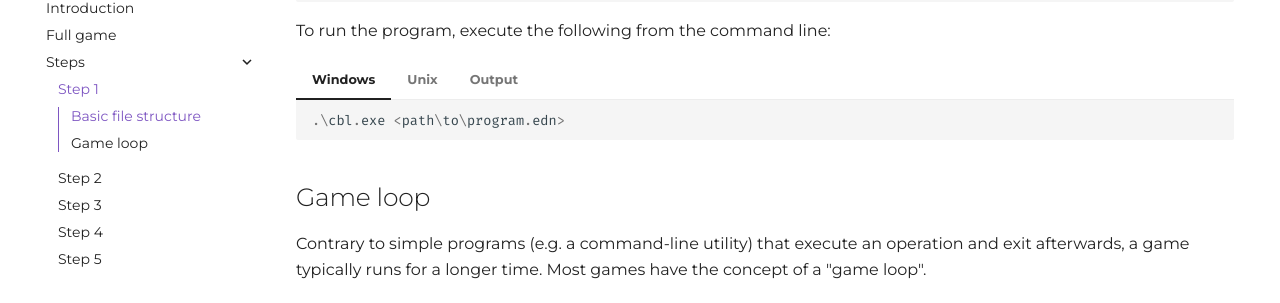
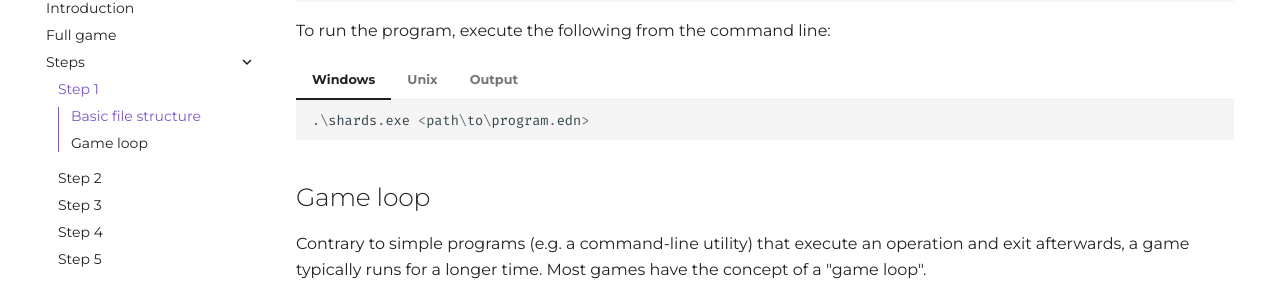
Before and after one commit to fragcolor-xyz/shards-examples, an MkDocs documentation site: the page built from tutorials/snake/steps/step-1.md, in a window 1280 px wide and 900 px high, scrolled down 559 px. Shown: the part 148-451 px from the top of the window. Built offline with MkDocs 1.6.1 and Material for MkDocs 9.7.7, drawn with Linux system fonts in a browser that asks for light colours; comment, search, counter and statistics services are not loaded.

Commit message:
Snake: fix executable name in step 1.

````diff
--- a/tutorials/snake/steps/step-1.md
+++ b/tutorials/snake/steps/step-1.md
@@ -27,13 +27,13 @@ To run the program, execute the following from the command line:
 === "Windows"
 
     ```powershell
-    .\cbl.exe <path\to\program.edn>
+    .\shards.exe <path\to\program.edn>
     ```
 
 === "Unix"
 
     ```bash
-    ./cbl path/to/program.edn
+    ./shards path/to/program.edn
     ```
 
 === "Output"
````
